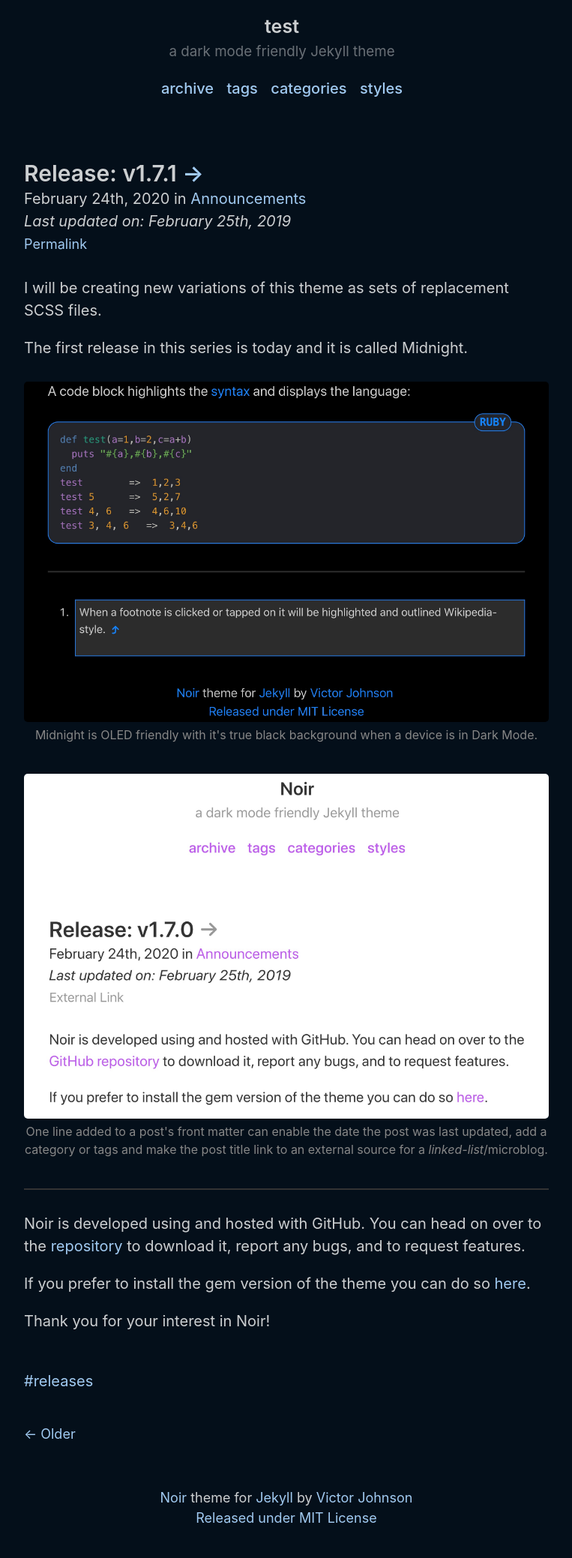
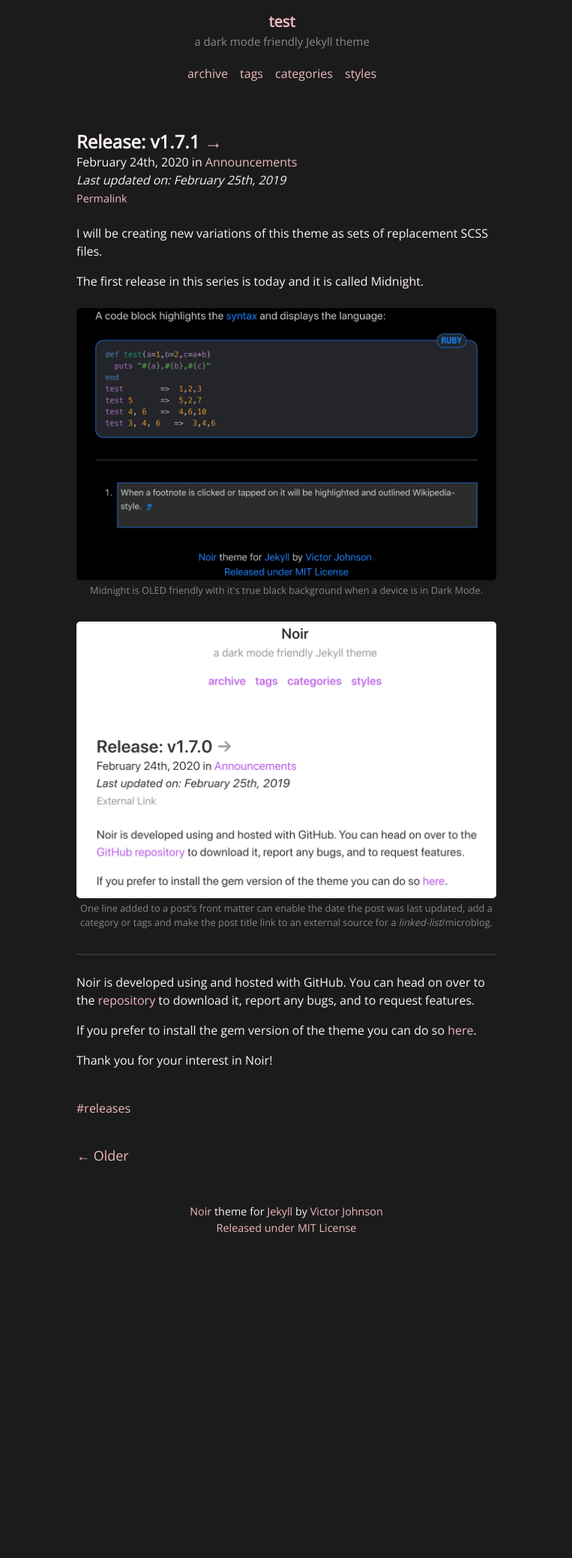
Before and after one commit to sally/jekyll-test, a Jekyll site: the page built from index.html, in a window 1280 px wide. Shown: the whole page at 75% size, without its empty margins (258-1021 px from the left). Built offline with Jekyll 4.4.1, drawn with Linux system fonts in a browser that asks for light colours; the list of posts is cut into pages by our own code; after the commit the page ends 1680 px from its top, so only the background shows below that.

Commit message:
update style - colors and font

```diff
--- a/_includes/head.html
+++ b/_includes/head.html
@@ -11,6 +11,7 @@
     {% endif %}
   </title>
 
+  <link href="https://fonts.googleapis.com/css2?family=Open+Sans&display=swap" rel="stylesheet">
   <link rel="stylesheet" href="{{ site.baseurl }}/styles.css">
   <link rel="apple-touch-icon-precomposed" sizes="144x144" href="{{ site.baseurl }}/assets/apple-touch-icon-precomposed.png">
   <link rel="shortcut icon" href="{{ site.baseurl }}/assets/favicon.ico">
--- a/_sass/_base.scss
+++ b/_sass/_base.scss
@@ -73,5 +73,5 @@ th {
 
 tbody tr:nth-child(odd) td,
 tbody tr:nth-child(odd) th {
-  background-color: #2d2d2d;
+  background-color: #312929;
 }
--- a/_sass/_masthead.scss
+++ b/_sass/_masthead.scss
@@ -12,7 +12,7 @@
 .masthead-title {
   margin-top: 0;
   margin-bottom: 20px;
-  color: $body-color-dark;
+  color: $dark;
   position: relative;
   text-align: center;
   padding-right: 12px;
@@ -22,6 +22,7 @@
   }
 
   small {
+    color: $body-color-dark;
     font-size: 75%;
     font-weight: 400;
     opacity: .5;
--- a/_sass/_variables.scss
+++ b/_sass/_variables.scss
@@ -1,12 +1,12 @@
 // Color scheme for light and dark modes.
 
 $light: #ff0066;
-$dark: #a1caf1;
+$dark: #efb9c0;
 
 // Highlighting color for code block borders and language name.
 
 $code-light: #ff0066;
-$code-dark: #d6b3df;
+$code-dark: #efb9c0;
 
 $message-green: #62bb47;
 $message-yellow: #fcb827;
@@ -15,15 +15,15 @@ $message-red: #e03940;
 $message-purple: #953c96;
 $message-blue: #009ddc;
 
-$root-font-family: -apple-system, BlinkMacSystemFont, "Segoe UI", Roboto, "Helvetica Neue", Arial, "Noto Sans", sans-serif, "Apple Color Emoji", "Segoe UI Emoji", "Segoe UI Symbol", "Noto Color Emoji" !default;
+$root-font-family: 'Open Sans', sans-serif;
 $code-font-family: SFMono-Regular, Menlo, Monaco, Consolas, "Liberation Mono", "Courier New", monospace !default;
 $root-font-size: 16px;
 $root-line-height: 1.5;
 
 $body-color: rgba(0,0,0,.8);
 $body-bg: rgba(0,0,0,.03);
-$body-color-dark: hsla(0,0%,100%,.8);
-$body-bg-dark: #040f1a;
+$body-color-dark: #fdf3f4;
+$body-bg-dark: #1b1b1b;
 
 $large-breakpoint: 38em;
-$large-font-size: 20px;
+$large-font-size: 16px;
```
Also changed, not shown: 15 other files.
